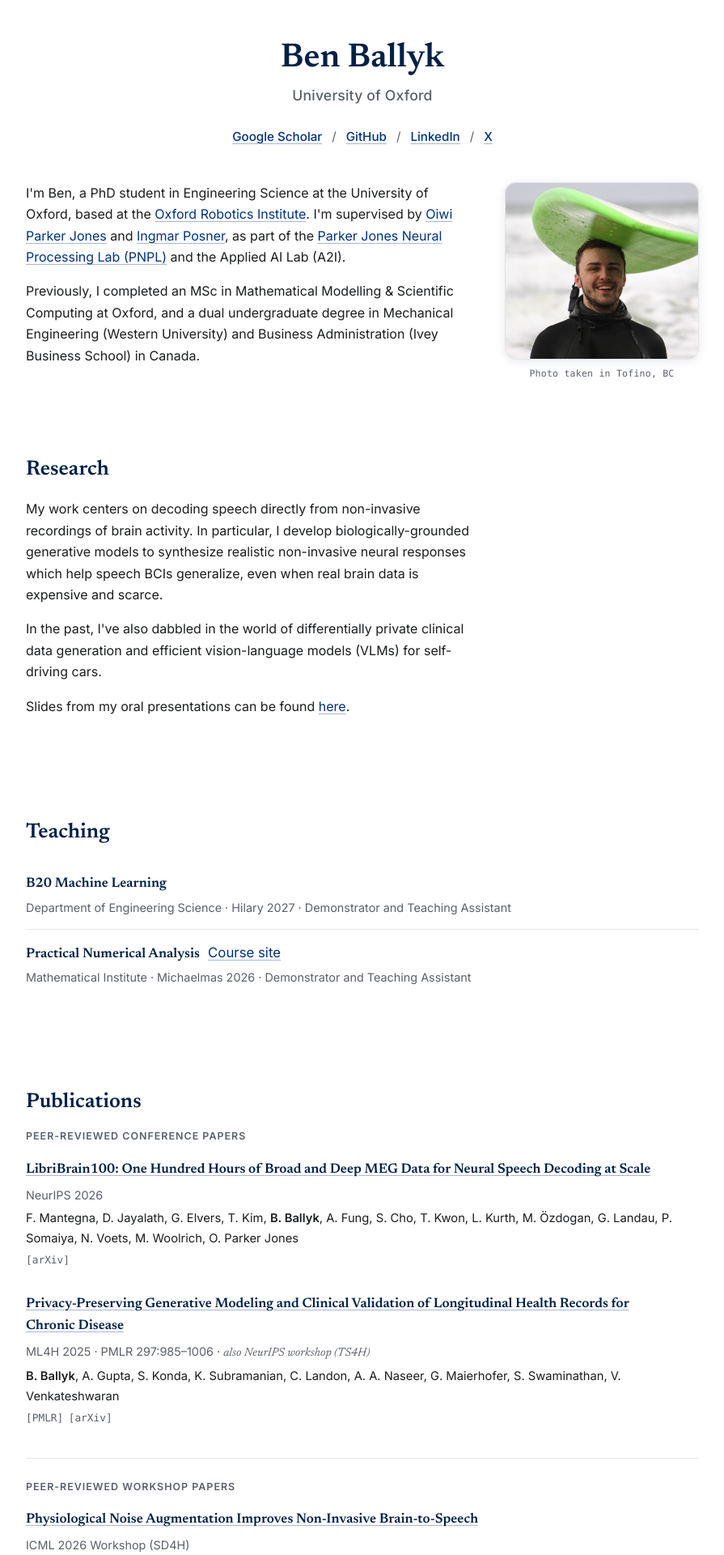
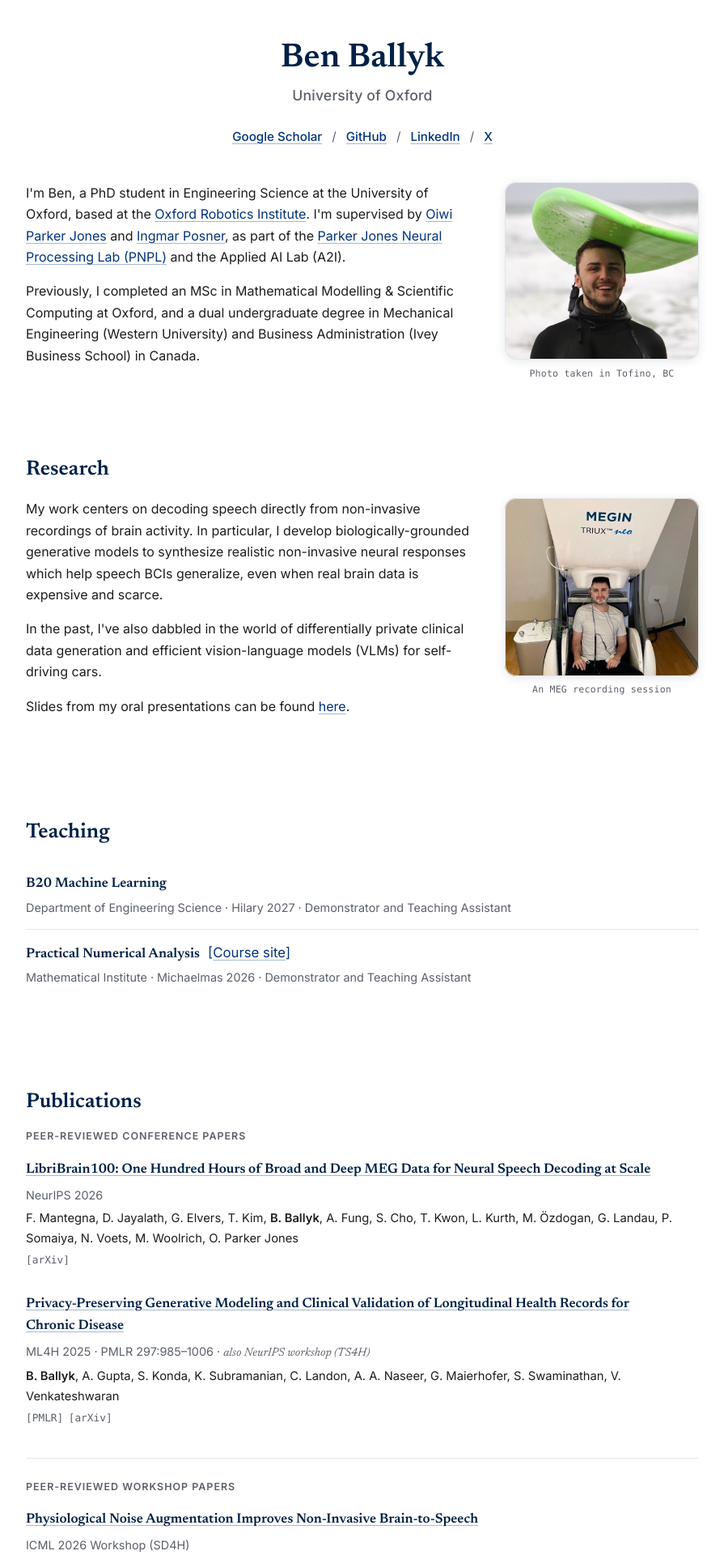
Before and after one commit to benballyk/benballyk.github.io, a Jekyll site: the page built from index.html, in a window 1280 px wide. Shown: the top 1920 px of the page at 81% size, without its empty margins (192-1087 px from the left). Built offline with Jekyll 4.4.1, drawn with Linux system fonts in a browser that asks for light colours.

Commit message:
Show teaching course site link in square brackets
Co-Authored-By: Claude Opus 5.5 <noreply@anthropic.com>

```diff
--- a/assets/css/style.css
+++ b/assets/css/style.css
@@ -365,8 +365,9 @@ section h2 {
   margin: 0 0 0.2rem;
 }
 
-/* Ordinary body-text link (blue, underlined) at the course name's size. */
+/* Ordinary body-text link (blue, underlined) at the course name's size, in blue square brackets. */
 .teaching-link {
+  color: var(--accent);
   font-family: var(--font-sans);
   font-weight: 400;
   margin-left: 0.4rem;
--- a/index.html
+++ b/index.html
@@ -73,7 +73,7 @@ description: "Personal website of Benjamin Ballyk, PhD student in Engineering Sc
     <ul class="teaching-list">
       {% for item in site.data.teaching %}
       <li class="teaching-item">
-        <p class="teaching-course">{{ item.course | escape }}{% if item.url %} <a class="teaching-link" href="{{ item.url | escape }}" target="_blank" rel="noopener noreferrer">Course site</a>{% endif %}</p>
+        <p class="teaching-course">{{ item.course | escape }}{% if item.url %} <span class="teaching-link">[<a href="{{ item.url | escape }}" target="_blank" rel="noopener noreferrer">Course site</a>]</span>{% endif %}</p>
         <p class="teaching-meta">{{ item.department | escape }} &middot; {{ item.term | escape }}{% if item.role %} &middot; {{ item.role | escape }}{% endif %}</p>
       </li>
       {% endfor %}
```
